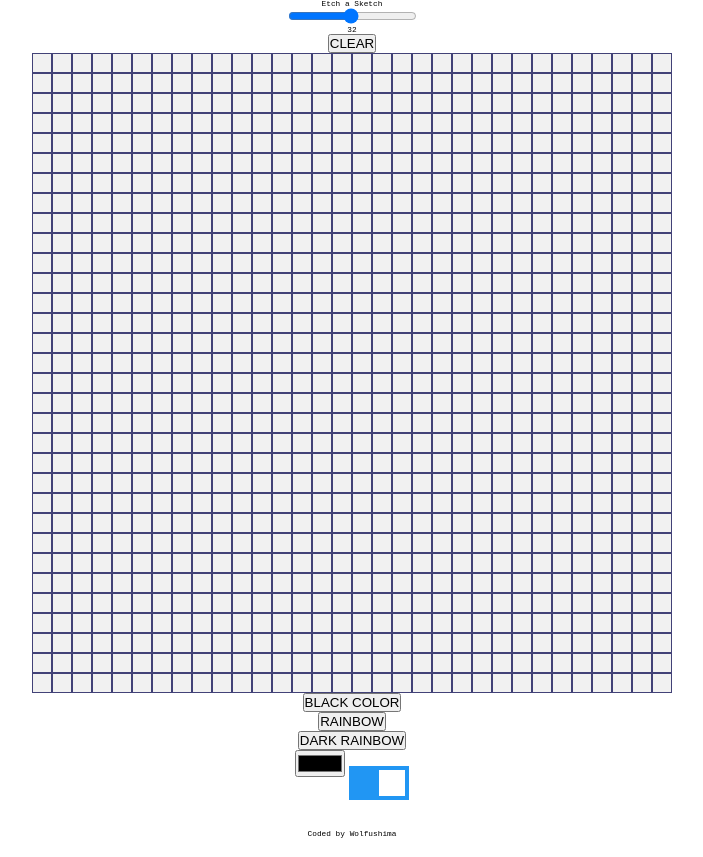
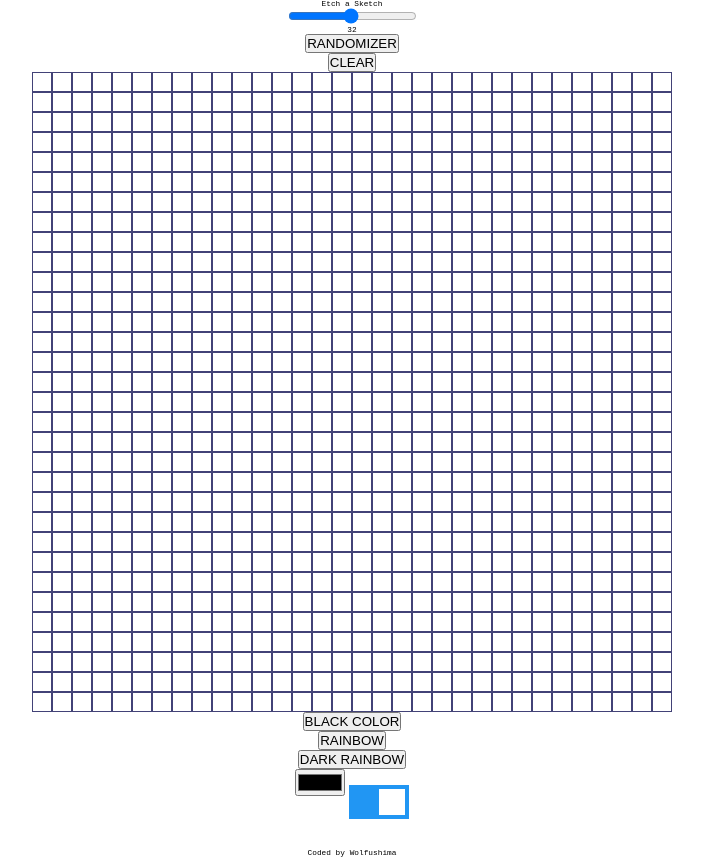
Before and after one commit to Wolfushima/Etch_a_Sketch, a plain HTML site: page index.html in a window 1280 px wide. Shown: the whole page, without its empty margins (288-991 px from the left). Drawn offline with Linux system fonts and the light colour scheme.

Commit message:
Changed the default color of the grid container to white

```diff
--- a/index.html
+++ b/index.html
@@ -15,6 +15,7 @@
             <input class="grid-slider" type="range" min="1" max="64" value="32">
             <p class="slider-text-value">32</p>
         </div>
+        <button class="randomizer">RANDOMIZER</button>
         <button class="clear-button">CLEAR</button>
         <div class="grid-content"></div>
         <button class="blackColor-button">BLACK COLOR</button>
--- a/script.js
+++ b/script.js
@@ -13,6 +13,8 @@ function createGrid(size) {
         gridContent.appendChild(divElement);
         divElement.addEventListener("mousedown", colorDivElement);
         divElement.addEventListener("mouseover", colorDivElement);
+        addGlobalEventListener("click", ".randomizer", () => {
+            divElement.style.backgroundColor = rainbowColorEffect();})
     }
     gridContent.style.gridTemplateColumns = `repeat(${size}, 1fr)`;
 }
--- a/style.css
+++ b/style.css
@@ -52,7 +52,7 @@ button {
 
 .div-element {
     border: .1px solid rgb(66, 66, 119);
-    background-color: rgb(241, 241, 241);
+    background-color: rgb(255, 255, 255);
     user-drag: none;
     user-select: none;
     -moz-user-select: none;
```
